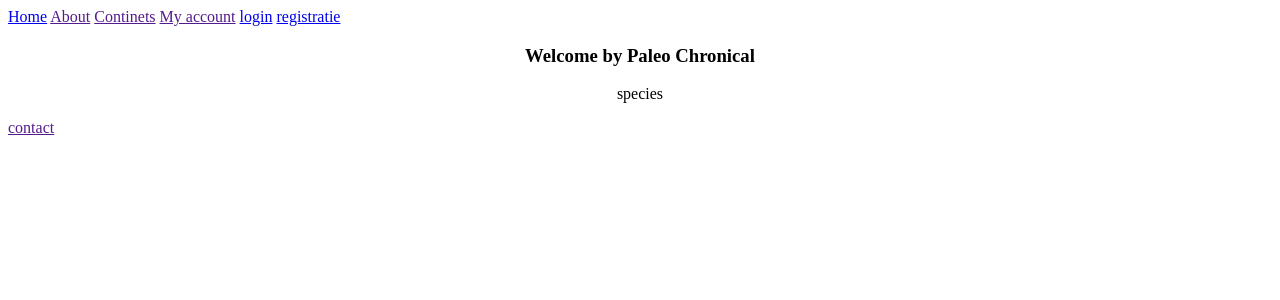
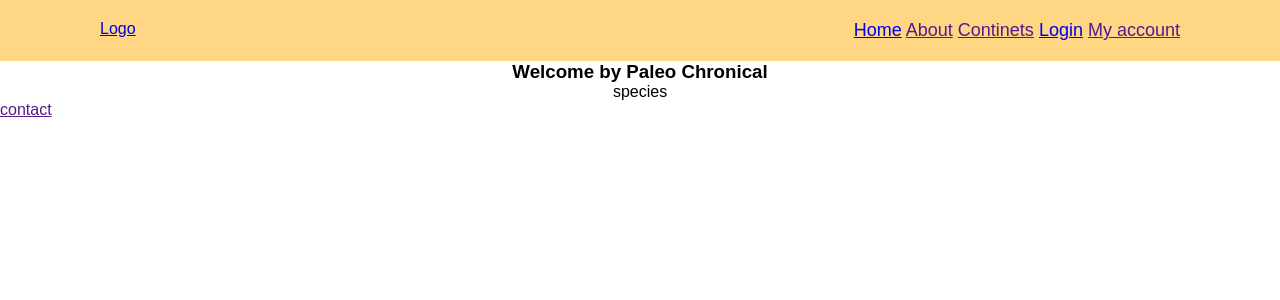
Before and after one commit to RobbertBons/Prehistoric-database, a PHP site: page / in a window 1280 px wide. Shown: the top 300 px of the page. Run offline with PHP 8.4, Linux system fonts and the light colour scheme.

Commit message:
style van header

```diff
--- a/css/header.css
+++ b/css/header.css
@@ -1,7 +1,28 @@
+
 *{
     margin: 0;
     padding: 0;
+    box-sizing: border-box;
+    font-family: sans-serif;
 }
 .button{
     border-radius: 10;
 }
+.header{
+    top: 0;
+    left: 0;
+    width: 100%;
+    padding: 20px 100px;
+    text-align: center;
+    justify-content: space-between;
+    background-color: #fed684;
+    display: flex;
+}
+
+.nav{
+    font-size: 18;
+    color: #fff;
+    font-weight: 500;
+    text-decoration: none;
+    margin-left: 100px;
+}
--- a/partials/header.php
+++ b/partials/header.php
@@ -1,8 +1,15 @@
-<ul>
-    <a href="index.php">Home</a>
-    <a href="">About</a>
-    <a href="">Continets</a>
-    <a href="">My account</a>
-    <a href="login.php" class = 'button'>login</a>
-    <a href="registratie.php" class = 'button'>registratie</a>
-</ul>
+<link rel="preconnect" href="https://fonts.googleapis.com">
+<link rel="preconnect" href="https://fonts.gstatic.com" crossorigin>
+<link href="https://fonts.googleapis.com/css2?family=Open+Sans:ital,wght@0,300..800;1,300..800&display=swap" rel="stylesheet">
+<link rel="stylesheet" type="text/css" href="css/header.css">
+
+<header class="header">
+    <a href="#" class="logo">Logo</a>
+        <ul class ="nav">
+            <a href="index.php">Home</a>
+            <a href="">About</a>
+            <a href="">Continets</a>
+            <a href="login.php" class = 'button'>Login</a>
+            <a href="">My account</a>
+        </ul>
+</header>
```
